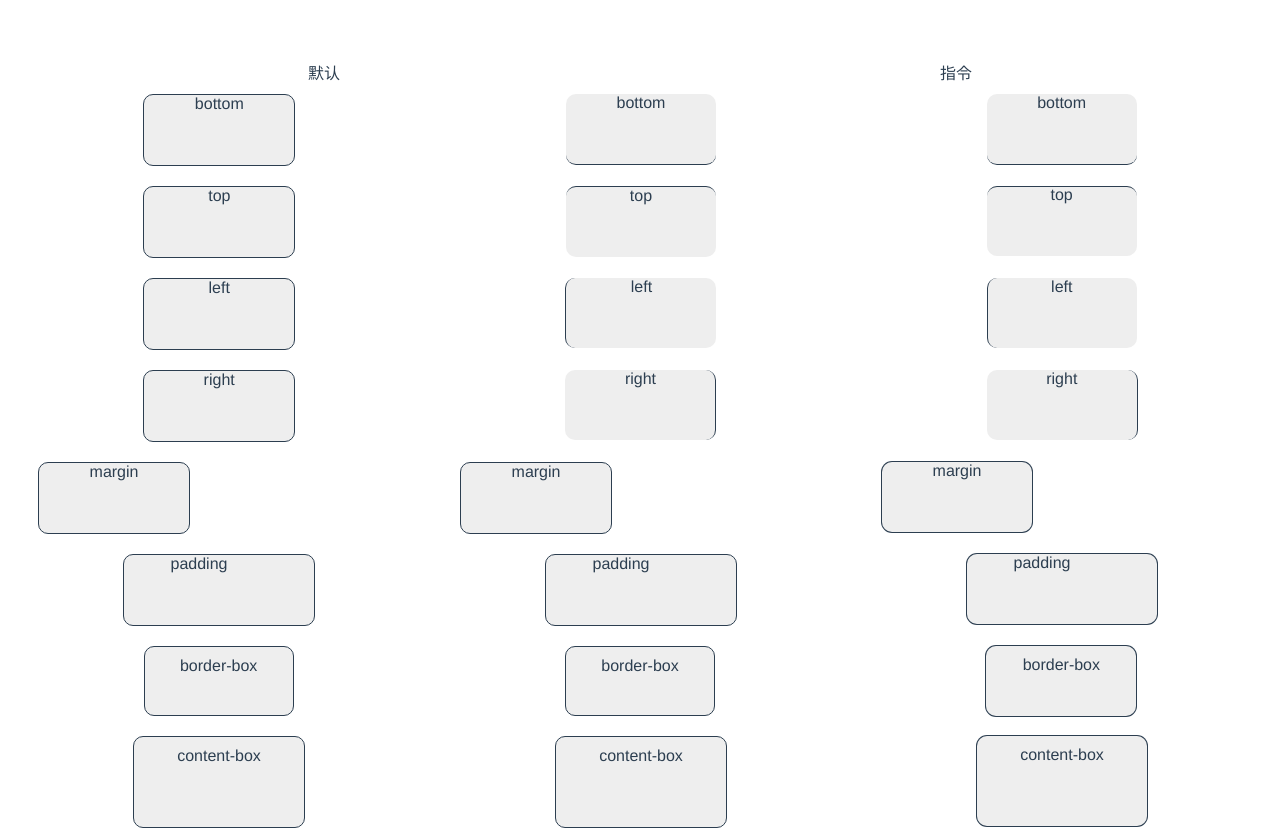
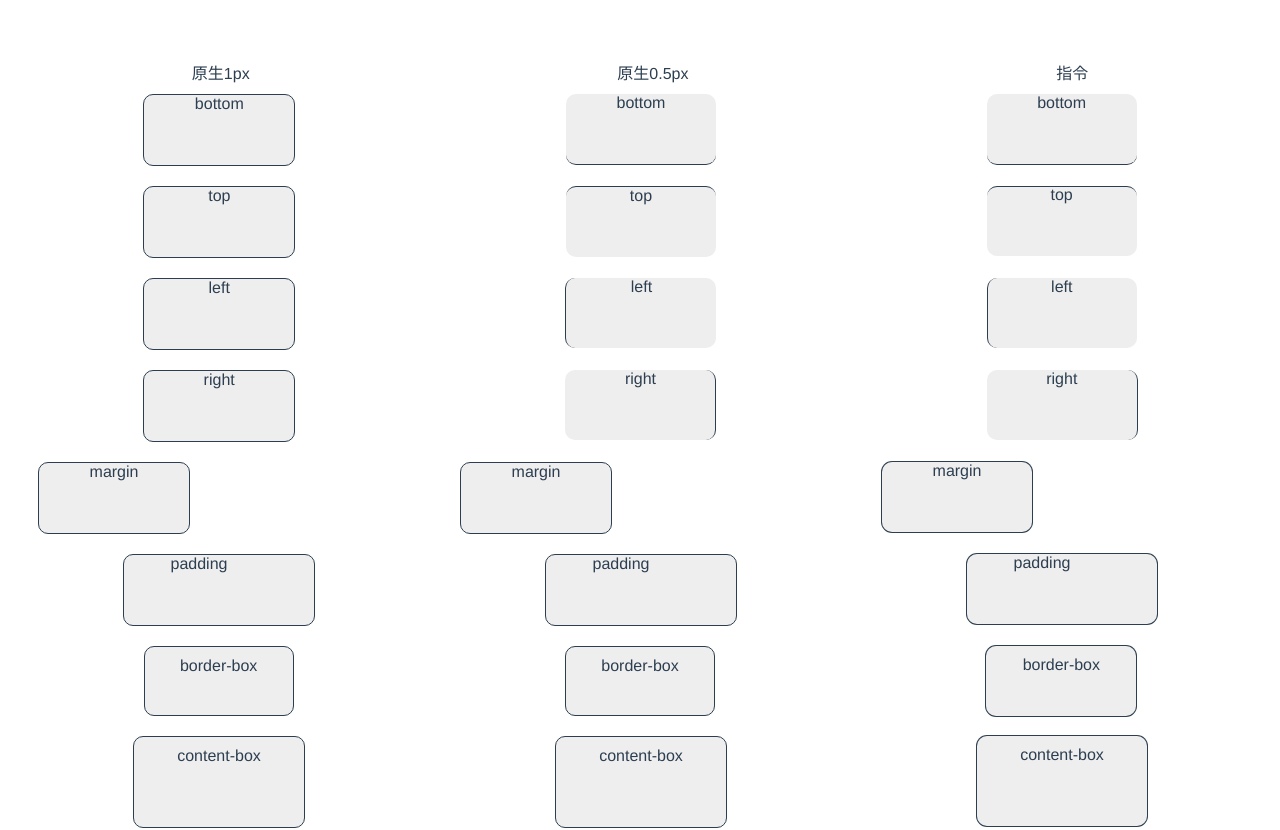
Before and after one commit to HelloWorld20/onepx, a Vue app: page / in a window 1280 px wide. Shown: the top 830 px of the page. Built offline with nearby package versions, Linux system fonts and the light colour scheme.

Commit message:
fix demo title

```diff
--- a/src/App.vue
+++ b/src/App.vue
@@ -1,7 +1,8 @@
 <template>
   <div id="app">
     <div class="block">
-      <div>默认</div>
+      <div>原生1px</div>
+      <div>原生0.5px</div>
       <div>指令</div>
     </div>
     <div class="block">
```
Also changed, not shown: 5 other files (tests, documents, lock files or other folders).
